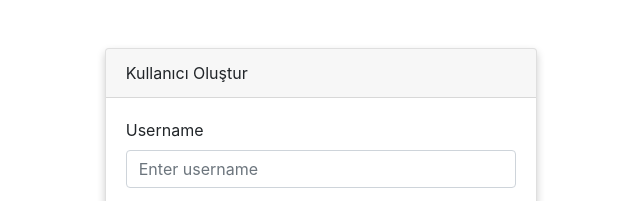
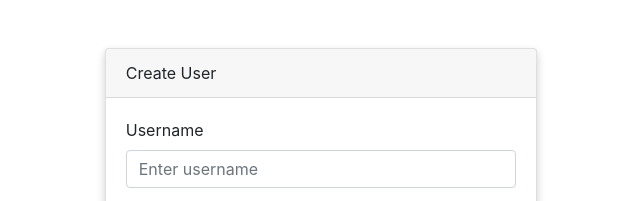
Before and after one commit to beratergnn/2-formvalidator-with-js, a plain HTML site: page index.html in a window 1280 px wide. Shown: the top 201 px of the page, 319-959 px from the left. Drawn offline with nearby package versions, Linux system fonts and the light colour scheme.

Commit message:
index.html changed 2

```diff
--- a/index.html
+++ b/index.html
@@ -16,7 +16,7 @@
     <div class="container my-5 d-flex justify-content-center">
         <div class="col-sm-5">
             <div class="card">
-                <div class="card-header">Kullanıcı Oluştur</div>
+                <div class="card-header">Create User</div>
                 <div class="card-body">
                     <form id="form" novalidate>
                         <div class="form-group">
```
